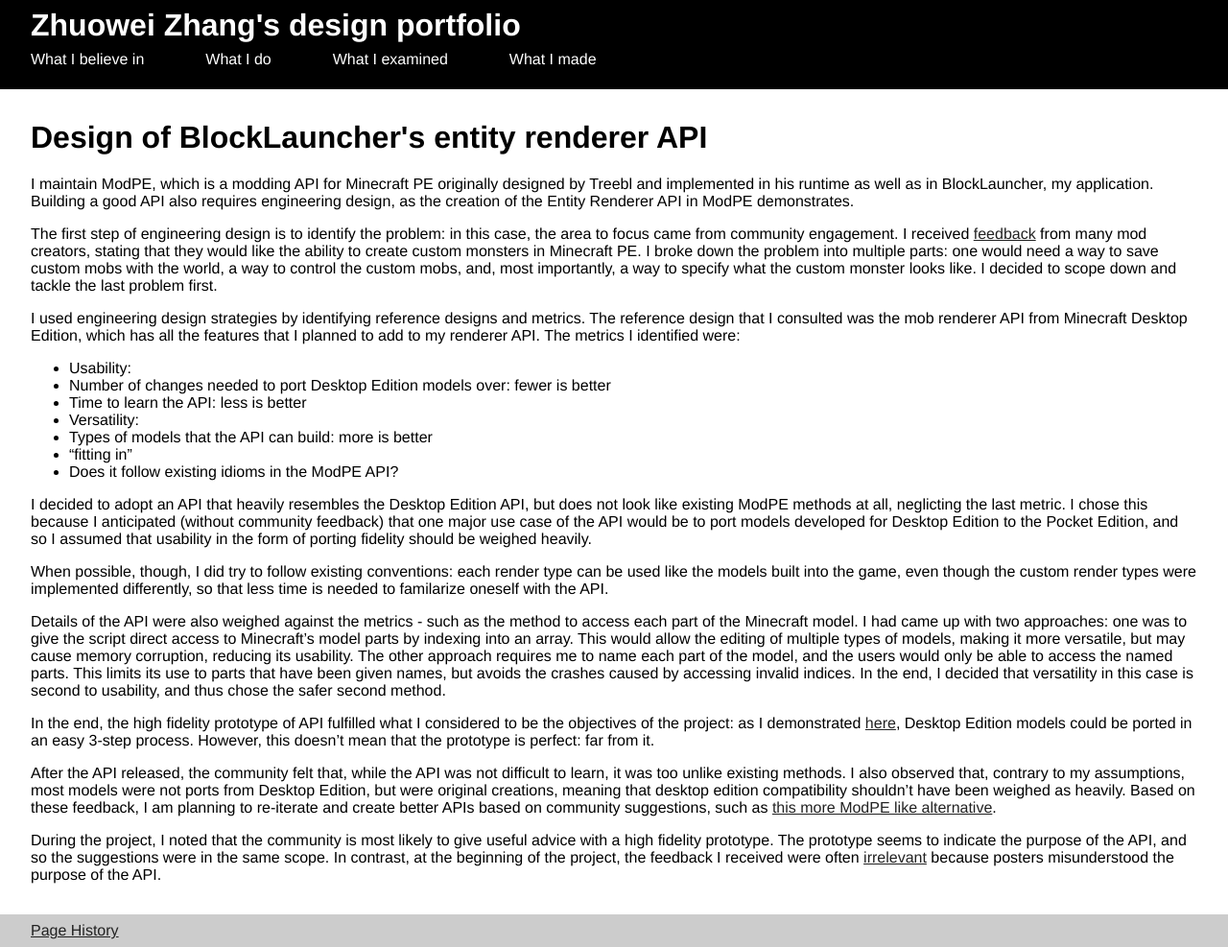
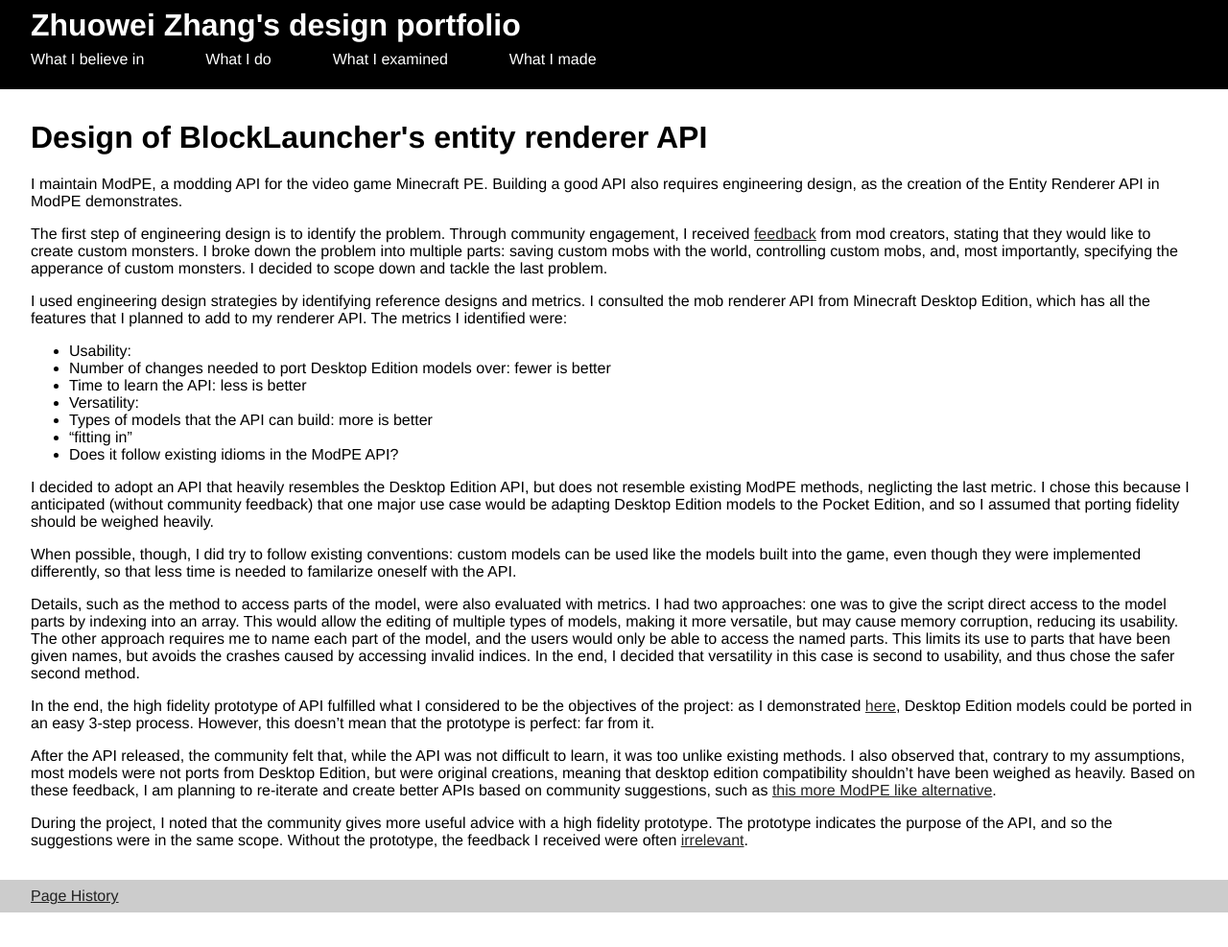
Before and after one commit to zhuowei/design, a Jekyll site: the page built from designs/bl_renderer_api.md, in a window 1280 px wide. Shown: the whole page at 96% size. Built offline with Jekyll 4.4.1, drawn with Linux system fonts in a browser that asks for light colours; Markdown is read by kramdown in place of the engine named in the settings; after the commit the page ends 951 px from its top, so only the background shows below that.

Commit message:
Make the renderer API writeup a bit more concise

```diff
--- a/designs/bl_renderer_api.md
+++ b/designs/bl_renderer_api.md
@@ -4,11 +4,11 @@ title: Design of BlockLauncher's entity renderer API
 permalink: /designs/bl_renderer_api.html
 ---
 
-I maintain ModPE, which is a modding API for Minecraft PE originally designed by Treebl and implemented in his runtime as well as in BlockLauncher, my application. Building a good API also requires engineering design, as the creation of the Entity Renderer API in ModPE demonstrates.
+I maintain ModPE, a modding API for the video game Minecraft PE. Building a good API also requires engineering design, as the creation of the Entity Renderer API in ModPE demonstrates.
 
-The first step of engineering design is to identify the problem: in this case, the area to focus came from community engagement. I received [feedback](https://github.com/zhuowei/MCPELauncher/issues/54#issuecomment-37946229) from many mod creators, stating that they would like the ability to create custom monsters in Minecraft PE. I broke down the problem into multiple parts: one would need a way to save custom mobs with the world, a way to control the custom mobs, and, most importantly, a way to specify what the custom monster looks like. I decided to scope down and tackle the last problem first.
+The first step of engineering design is to identify the problem. Through community engagement, I received [feedback](https://github.com/zhuowei/MCPELauncher/issues/54#issuecomment-37946229) from mod creators, stating that they would like to create custom monsters. I broke down the problem into multiple parts: saving custom mobs with the world, controlling custom mobs, and, most importantly, specifying the apperance of custom monsters. I decided to scope down and tackle the last problem.
 
-I used engineering design strategies by identifying reference designs and metrics. The reference design that I consulted was the mob renderer API from Minecraft Desktop Edition, which has all the features that I planned to add to my renderer API. The metrics I identified were:
+I used engineering design strategies by identifying reference designs and metrics. I consulted the mob renderer API from Minecraft Desktop Edition, which has all the features that I planned to add to my renderer API. The metrics I identified were:
 
 - Usability:
  - Number of changes needed to port Desktop Edition models over: fewer is better
@@ -18,14 +18,14 @@ I used engineering design strategies by identifying reference designs and metric
 - "fitting in"
  - Does it follow existing idioms in the ModPE API?
 
-I decided to adopt an API that heavily resembles the Desktop Edition API, but does not look like existing ModPE methods at all, neglicting the last metric. I chose this because I anticipated (without community feedback) that one major use case of the API would be to port models developed for Desktop Edition to the Pocket Edition, and so I assumed that usability in the form of porting fidelity should be weighed heavily.
+I decided to adopt an API that heavily resembles the Desktop Edition API, but does not resemble existing ModPE methods, neglicting the last metric. I chose this because I anticipated (without community feedback) that one major use case would be adapting Desktop Edition models to the Pocket Edition, and so I assumed that porting fidelity should be weighed heavily.
 
-When possible, though, I did try to follow existing conventions: each render type can be used like the models built into the game, even though the custom render types were implemented differently, so that less time is needed to familarize oneself with the API.
+When possible, though, I did try to follow existing conventions: custom models can be used like the models built into the game, even though they were implemented differently, so that less time is needed to familarize oneself with the API.
 
-Details of the API were also weighed against the metrics - such as the method to access each part of the Minecraft model. I had came up with two approaches: one was to give the script direct access to Minecraft's model parts by indexing into an array. This would allow the editing of multiple types of models, making it more versatile, but may cause memory corruption, reducing its usability. The other approach requires me to name each part of the model, and the users would only be able to access the named parts. This limits its use to parts that have been given names, but avoids the crashes caused by accessing invalid indices. In the end, I decided that versatility in this case is second to usability, and thus chose the safer second method.
+Details, such as the method to access parts of the model, were also evaluated with metrics. I had two approaches: one was to give the script direct access to the model parts by indexing into an array. This would allow the editing of multiple types of models, making it more versatile, but may cause memory corruption, reducing its usability. The other approach requires me to name each part of the model, and the users would only be able to access the named parts. This limits its use to parts that have been given names, but avoids the crashes caused by accessing invalid indices. In the end, I decided that versatility in this case is second to usability, and thus chose the safer second method.
 
 In the end, the high fidelity prototype of API fulfilled what I considered to be the objectives of the project: as I demonstrated [here](http://www.minecraftforum.net/topic/1675581-blocklauncher-an-android-app-that-patches-minecraft-pe-without-reinstall/page__st__2600#entry30321124), Desktop Edition models could be ported in an easy 3-step process. However, this doesn't mean that the prototype is perfect: far from it.
 
 After the API released, the community felt that, while the API was not difficult to learn, it was too unlike existing methods. I also observed that, contrary to my assumptions, most models were not ports from Desktop Edition, but were original creations, meaning that desktop edition compatibility shouldn't have been weighed as heavily. Based on these feedback, I am planning to re-iterate and create better APIs based on community suggestions, such as [this more ModPE like alternative](http://www.minecraftforum.net/topic/1675581-blocklauncher-an-android-app-that-patches-minecraft-pe-without-reinstall/page__st__2740#entry30592931).
 
-During the project, I noted that the community is most likely to give useful advice with a high fidelity prototype. The prototype seems to indicate the purpose of the API, and so the suggestions were in the same scope. In contrast, at the beginning of the project, the feedback I received were often [irrelevant](http://www.minecraftforum.net/topic/2466346-modpe-api-design-entity-model-api/) because posters misunderstood the purpose of the API.
+During the project, I noted that the community gives more useful advice with a high fidelity prototype. The prototype indicates the purpose of the API, and so the suggestions were in the same scope. Without the prototype, the feedback I received were often [irrelevant](http://www.minecraftforum.net/topic/2466346-modpe-api-design-entity-model-api/).
```
